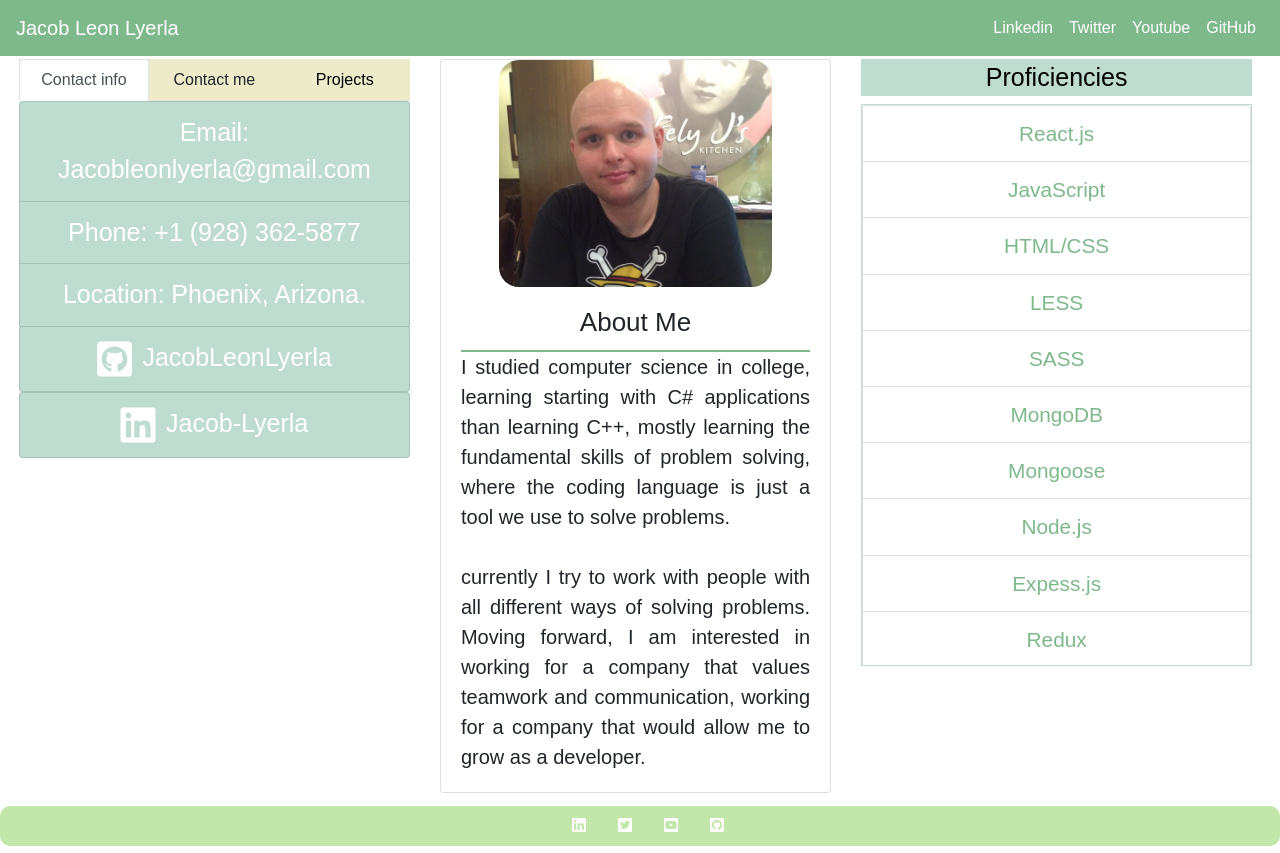
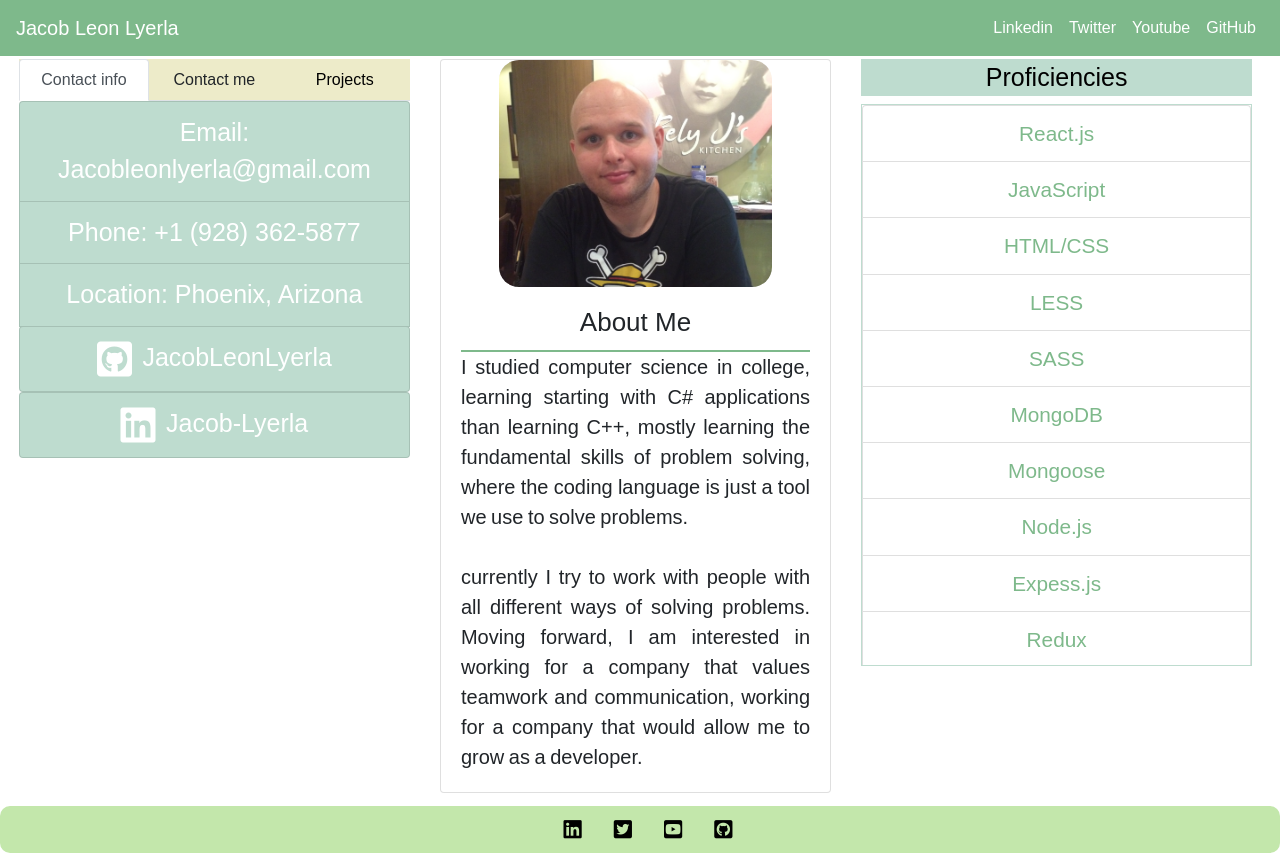
Before and after one commit to JacobLeonLyerla/front-end-resume, a React (Create React App) app: page / in a window 1280 px wide. Built offline with nearby package versions, Linux system fonts and the light colour scheme; no server answers.

Commit message:
fixed a few styling things

```diff
--- a/src/LeftComponent/contactInfo.js
+++ b/src/LeftComponent/contactInfo.js
@@ -7,7 +7,7 @@ const ContactInfo = () => {
     <ListGroup className="contactList-styles">
       <ListGroupItem>Email: Jacobleonlyerla@gmail.com</ListGroupItem>
       <ListGroupItem>Phone: +1 (928) 362-5877</ListGroupItem>{" "}
-      <ListGroupItem>Location: Phoenix, Arizona.</ListGroupItem>
+      <ListGroupItem>Location: Phoenix, Arizona</ListGroupItem>
       <a
         style={{ color: "white", textDecoration: "none" }}
         href="https://github.com/JacobLeonLyerla"
--- a/src/Project/listProjects.js
+++ b/src/Project/listProjects.js
@@ -60,14 +60,14 @@ const Project = props => {
               <div className="links">
                 <a className="link-styles" href={props.project.webpage}>
                   {" "}
-                  <ListGroupItem>{props.project.webpage}</ListGroupItem>
+                  <ListGroupItem>View Deployed Site</ListGroupItem>
                 </a>
                 <a className="link-styles" href={props.project.youtube} >{" "}
 
-                  <ListGroupItem>{props.project.youtube}</ListGroupItem>
+      <ListGroupItem>{props.project.youtube ==="No video yet"?(<div>Video Coming Soon</div>):(<div>View How it Was Made</div>)}</ListGroupItem>
              </a >
                 <a className="link-styles" href={props.project.github}>
-                  <ListGroupItem>{props.project.github}</ListGroupItem>
+                  <ListGroupItem>View The Code</ListGroupItem>
                 </a>
               </div>
             </ListGroup>{" "}
--- a/src/css/index.css
+++ b/src/css/index.css
@@ -54,13 +54,16 @@
 .nav-tabs .row .col-md-12 {
   padding: 0px;
 }
-.contactLabel-styles {
-  font-size: 25px;
+.contactCard-styles {
+  background: #bedccf;
+}
+.contactCard-styles .contactLabel-styles {
+  font-size: 1.4rem;
   text-align: left;
   width: 100%;
 }
-.contactCard-styles {
-  background: #bedccf;
+.contactCard-styles .form-control {
+  font-size: 1rem;
 }
 .form-control {
   font-size: 25px;
@@ -131,6 +134,7 @@
   border-top: 2px solid #7eb98b;
   font-size: 20px;
   text-align: justify;
+  word-spacing: -1px;
 }
 .card-img-top {
   width: 70%;
@@ -176,10 +180,12 @@
   background: #c3e7ab !important;
   border-radius: 10px;
   display: flex;
+  align-items: flex-end;
   justify-content: center;
 }
 .footer-styles .nav-link {
-  color: white;
+  color: black;
+  font-size: 1.3rem;
 }
 .loading {
   margin-left: 25vw;
--- a/src/less/index.less
+++ b/src/less/index.less
@@ -40,13 +40,13 @@
   background: @main-color;
 }
 //*************************************LEFT COMPONENT
-.contactList-styles{
-  .fab{
-    margin-right:3%;
-    font-size:2.5rem;
+.contactList-styles {
+  .fab {
+    margin-right: 3%;
+    font-size: 2.5rem;
   }
-  .list-group-item{
-    display:flex;
+  .list-group-item {
+    display: flex;
     justify-content: center;
   }
 }
@@ -63,14 +63,16 @@
     }
   }
 }
-
+.contactCard-styles {
+  background: @secondary-color;
   .contactLabel-styles {
-  font-size: 25px;
+    font-size: 1.4rem;
     text-align: left;
     width: 100%;
   }
-.contactCard-styles {
-  background: @secondary-color;
+  .form-control{
+    font-size:1rem;
+  }
 }
 .form-control {
   font-size: 25px;
@@ -83,7 +85,6 @@
   .list-group-item {
     background: @secondary-color;
   }
-
 }
 .tech-container {
   .list-techs {
@@ -136,10 +137,9 @@
   .label-styles {
     display: none;
   }
-
 }
-.prof-styles{
-width:100%
+.prof-styles {
+  width: 100%;
 }
 //******************************************MIDDLE COMPONENT
 .card-title {
@@ -149,6 +149,7 @@ width:100%
   border-top: 2px solid @main-color;
   font-size: 20px;
   text-align: justify;
+  word-spacing:-1px;
 }
 .card-img-top {
   width: 70%;
@@ -196,59 +197,60 @@ width:100%
 //***********************************FOOTER COMPONENT
 .footer-styles {
   width: 100%;
-
   margin-top: auto;
   align-self: flex-end;
   background: @fourth-color !important;
   border-radius: 10px;
   display: flex;
+align-items: flex-end;
 justify-content: center;
   .nav-link {
+    color:black;
+    font-size:1.3rem;
+
+  }
+}
+
+//******************************PROJECT COMPONENT
+.loading {
+  margin-left: 25vw;
+  margin-top: 25vh;
+}
+.progress-styles {
+  .links {
+    font-size: 1rem;
+    color: @main-color;
+
+    .list-group-item {
+      background: white;
+    }
+    .link-styles {
+      color: @main-color;
+    }
+    .list-group-item:hover {
+      background: @main-color;
       color: white;
     }
   }
 
-//******************************PROJECT COMPONENT
-.loading{
- margin-left:25vw;
- margin-top:25vh;
+  .fas {
+    color: @main-color;
   }
-.progress-styles {
-  .links{
-font-size:1rem;
-color:@main-color;
-
-.list-group-item{
-  background:white;
+  .fas:hover {
+    color: @secondary-color;
   }
-.link-styles{
-  color:@main-color;
-}
-.list-group-item:hover{
-  background:@main-color;
-  color:white;
-}
-
-}
-
-  .fas{
-    color:@main-color;
-  }
-  .fas:hover{
-  color:@secondary-color
-  }
-  .projectContainer-styles{
-    display:flex;
+  .projectContainer-styles {
+    display: flex;
     justify-content: space-between;
 
-    width:100%;
-margin:0 auto;
-margin-top:19%;
-height:60px;
-color:white;
+    width: 100%;
+    margin: 0 auto;
+    margin-top: 19%;
+    height: 60px;
+    color: white;
   }
   .card-styles {
-    .btn{
+    .btn {
       border-radius: 0px;
     }
     margin-top: 0.5%;
@@ -262,34 +264,32 @@ color:white;
       background-size: cover;
       background-repeat: no-repeat;
       background-position: center center; /* optional, center the image */
-      background-size: 100% 100%
+      background-size: 100% 100%;
     }
     .card2 {
       background-image: url("https://i.imgur.com/JZmm1MC.png");
-      background-size: 100% 100%
+      background-size: 100% 100%;
     }
     .card3 {
       background-image: url("https://i.imgur.com/ulJIhdz.png");
-      background-size: 100% 100%
+      background-size: 100% 100%;
     }
     .card-link {
       color: white;
     }
-    .gif1{
+    .gif1 {
       background-image: url("../assets/dungeonRace.gif");
-      background-size: 100% 100%
+      background-size: 100% 100%;
     }
-    .gif2{
+    .gif2 {
       background-image: url("../assets/checkmytone.gif");
-      background-size: 100% 100%
+      background-size: 100% 100%;
     }
 
-    .gif3{
+    .gif3 {
       background-image: url("../assets/note.gif");
-      background-size: 100% 100%
+      background-size: 100% 100%;
     }
-
-
   }
   .card-link:hover {
     color: white;
@@ -297,43 +297,40 @@ color:white;
   }
   .card-img {
     width: 60%;
-      background-size:     cover;                      /* <------ */
-      background-repeat:   no-repeat;
+    background-size: cover; /* <------ */
+    background-repeat: no-repeat;
     background-position: center center;
-
   }
-
 
   .btn {
     width: 100%;
   }
-  .fa-play{
-    color:@main-color;
-    display:flex;
-    font-size:2.5rem;
-    margin-top:3vh;
-    margin-left:3vh;
-    width:5vh;
+  .fa-play {
+    color: @main-color;
+    display: flex;
+    font-size: 2.5rem;
+    margin-top: 3vh;
+    margin-left: 3vh;
+    width: 5vh;
   }
-  .fa-play:hover{
-    color:@main-color;
+  .fa-play:hover {
+    color: @main-color;
     filter: brightness(1.5);
   }
-  .fa-pause{
-    color:@main-color;
-    display:flex;
-    font-size:1.5rem;
-    margin-top:4vh;
-    margin-left:3vh;
-    width:5vh;
+  .fa-pause {
+    color: @main-color;
+    display: flex;
+    font-size: 1.5rem;
+    margin-top: 4vh;
+    margin-left: 3vh;
+    width: 5vh;
   }
-  .fa-pause:hover{
-    color:@main-color;
+  .fa-pause:hover {
+    color: @main-color;
     filter: brightness(1.5);
   }
 }
 .singleCard-styles {
-
   .card {
     background: @secondary-color;
     .card-body {
```
Lines whose indentation alone changed are shown as unchanged.
